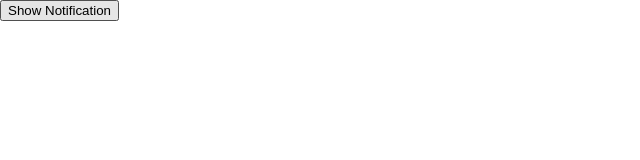
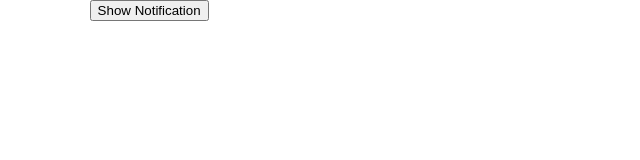
Before and after one commit to inayatullahaaxioned/ToastNotification, a plain HTML site: page index.html in a window 1280 px wide. Shown: the whole page, without its empty margins (0-640 px from the left). Drawn offline with Linux system fonts and the light colour scheme.

Commit message:
structure corrected

```diff
--- a/index.html
+++ b/index.html
@@ -12,10 +12,9 @@
 <body>
   <!--container start-->
   <div class="container">
-    <div class="notification">
+    <div class="wrapper">
       <button class="btn" id="button">Show Notification</button>
     </div>
-  </div>
   <!--container end-->
 
 <script src="assets/js/script.js"></script>
```
